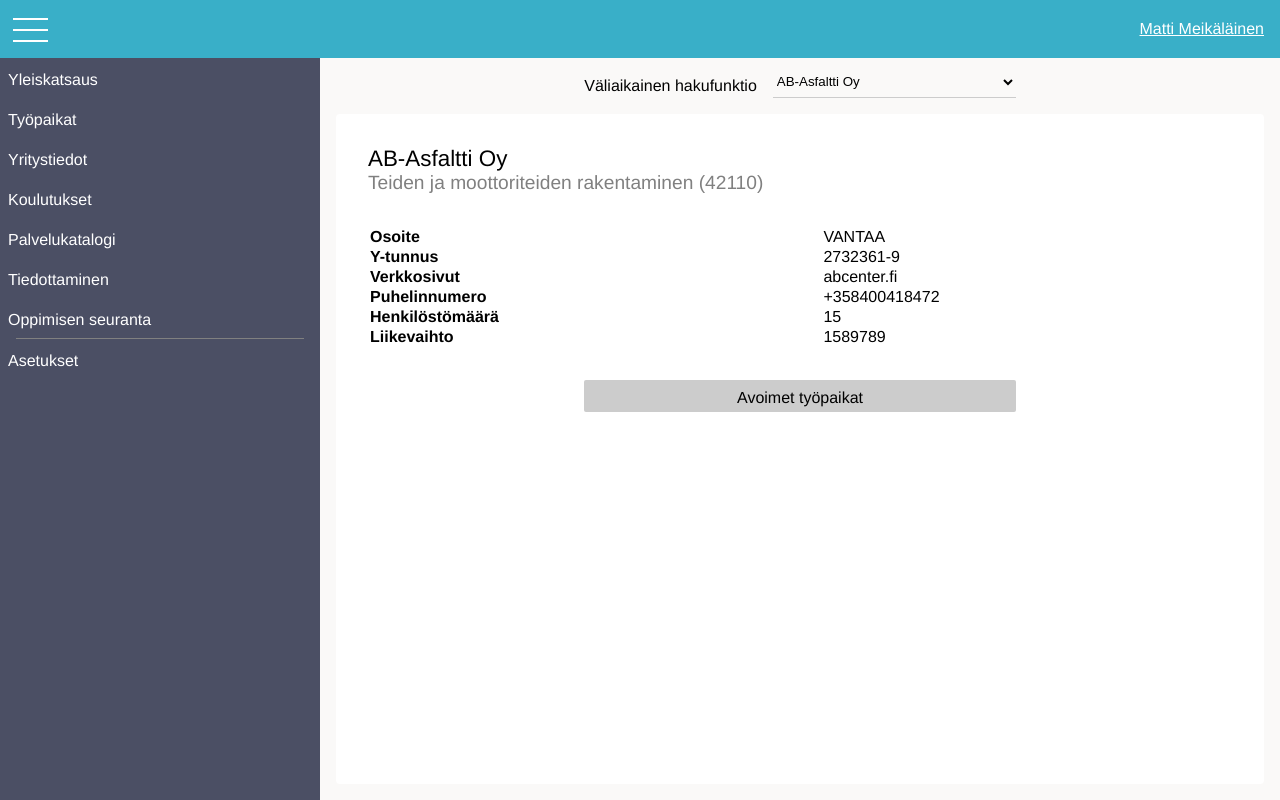
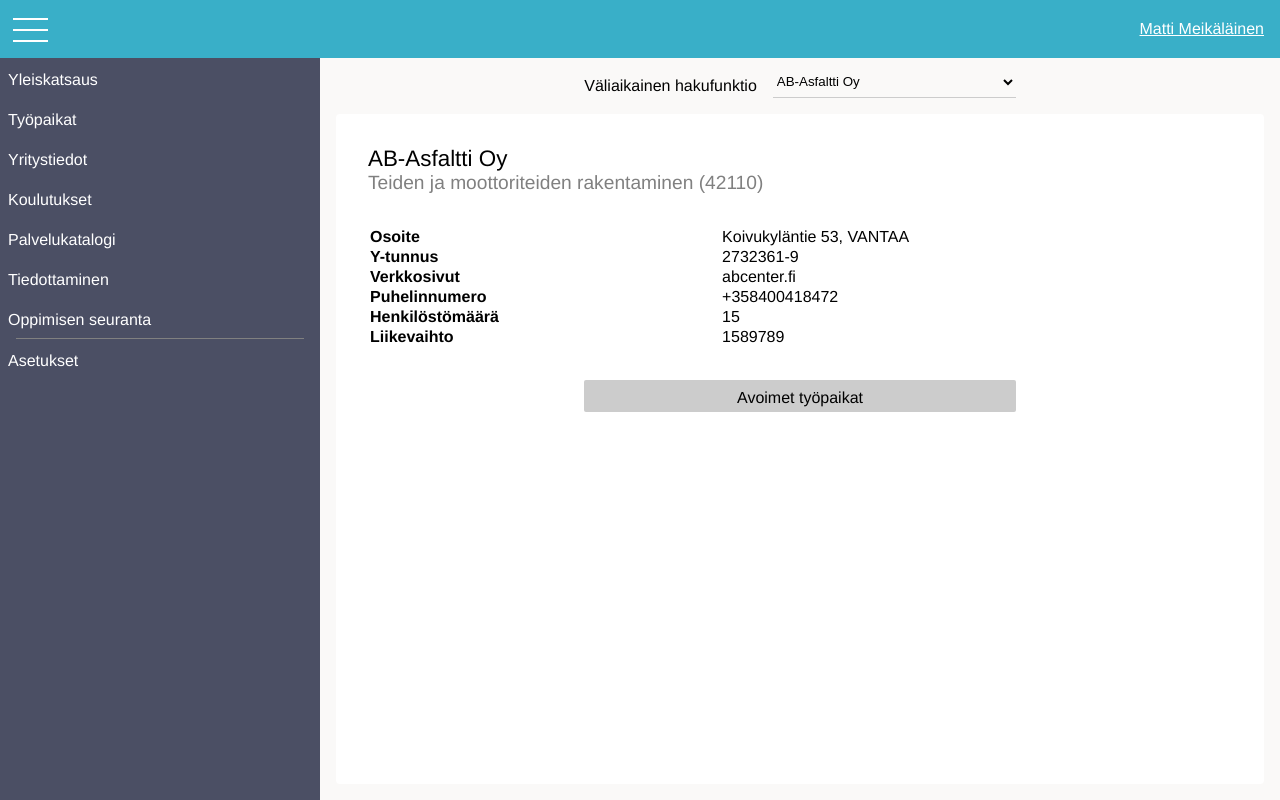
Before and after one commit to mitahantahankintunkis/dashboard-mvp, a Vue app: page /#/ in a window 1280 px wide. Built offline with nearby package versions, Linux system fonts and the light colour scheme.

Commit message:
Fix addresses

```diff
--- a/src/views/CompanyInfo.vue
+++ b/src/views/CompanyInfo.vue
@@ -30,7 +30,7 @@
 <table>
     <tr>
         <th>Osoite</th>
-        <td>{{ rawData['Postitoimipaikka'] }}</td>
+        <td>{{ `${rawData['Osoite']}, ${rawData['Postitoimipaikka']}` }}</td>
     </tr>
     <tr>
         <th>Y-tunnus</th>
```
